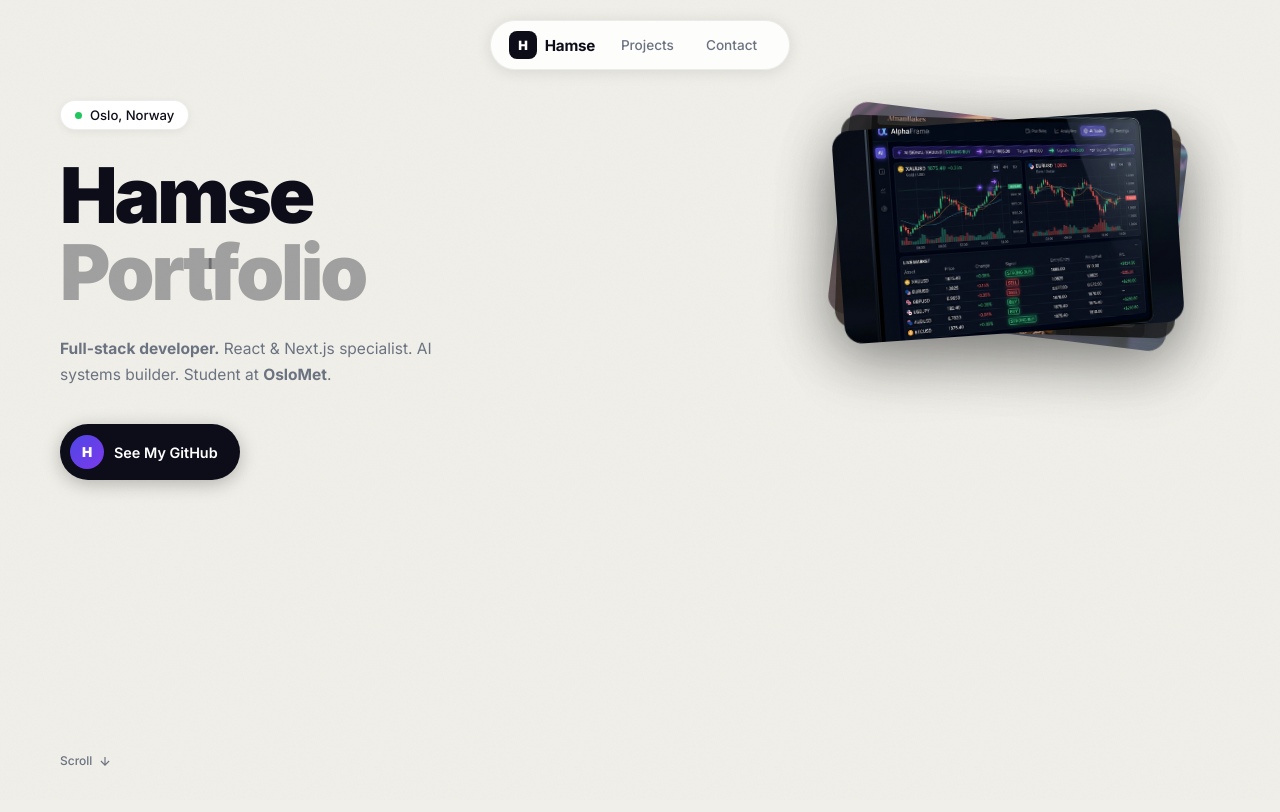
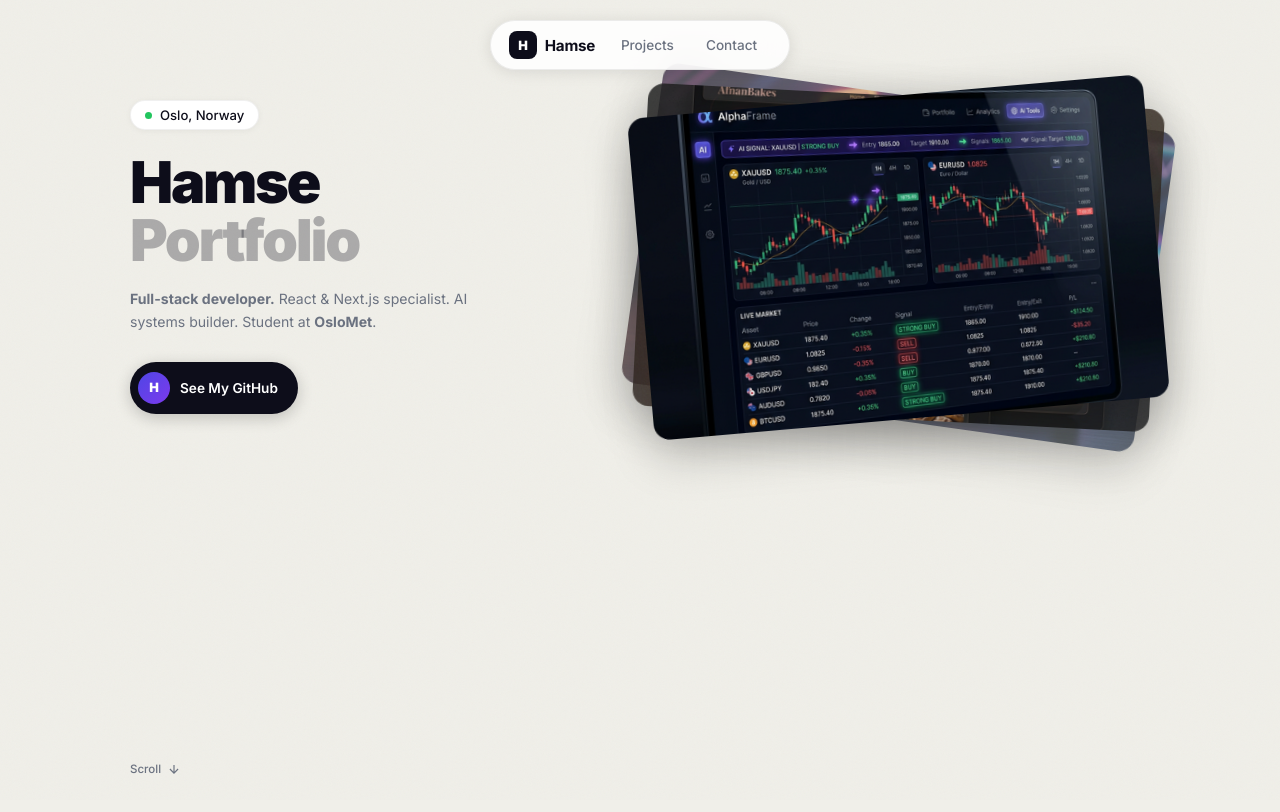
Before and after one commit to xamseslb/Hamse-portfolio, a Next.js app in the folder next-app/: page / in a window 1280 px wide. Shown: the top 812 px of the page. Built offline with nearby package versions, Linux system fonts and the light colour scheme.

Commit message:
fix: match Austin layout - larger cards, full-width grid, correct proportions

```diff
--- a/next-app/src/components/HeroSection.jsx
+++ b/next-app/src/components/HeroSection.jsx
@@ -5,43 +5,27 @@ import { motion, useScroll, useTransform, useSpring } from 'framer-motion';
 import Image from 'next/image';
 import styles from './HeroSection.module.css';
 
-/* ---------------------------------------------------------------
-   PROJECT DATA — these are the ONLY cards on the page.
-   They start stacked in the hero, then physically travel to
-   their grid positions as you scroll.
-   --------------------------------------------------------------- */
 const PROJECTS = [
     { id: 0, src: '/images/alphaframe.png', alt: 'AlphaFrame', tag: 'AI Trading System', title: 'AlphaFrame', cta: 'See Case Study ↗', href: '#' },
     { id: 1, src: '/images/afnanbakes.png', alt: 'AfnanBakes', tag: 'Full Stack Web App', title: 'AfnanBakes', cta: 'See Case Study ↗', href: '#' },
     { id: 2, src: '/images/bouncemaster.png', alt: 'Bounce Master', tag: 'Game Development', title: 'Bounce Master', cta: 'View on GitHub ↗', href: '#' },
 ];
 
-/* ---------------------------------------------------------------
-   ProjectCard — a single card animated by scroll progress.
+function ProjectCard({ project, progress, stackRotate, fromX, fromY, toX, toY, zIdx, stackOpacity }) {
+    const springCfg = { stiffness: 100, damping: 26, mass: 0.7 };
 
-   Phase 1 (0 → 0.55): Card moves from stacked hero position
-   to its target grid position. Rotation goes to 0, scale grows.
+    const rawX = useTransform(progress, [0, 0.5], [fromX, toX]);
+    const rawY = useTransform(progress, [0, 0.5], [fromY, toY]);
+    const rawR = useTransform(progress, [0, 0.5], [stackRotate, 0]);
+    const rawS = useTransform(progress, [0, 0.5], [1, 1]);
+    const rawOp = useTransform(progress, [0, 0.06], [stackOpacity, 1]);
 
-   Phase 2 (0.55 → 1): Card sits in grid position (no movement).
-   --------------------------------------------------------------- */
-function ProjectCard({ project, progress, stackRotate, stackX, stackY, gridX, gridY, gridScale, zIdx, stackOpacity }) {
-    const springCfg = { stiffness: 120, damping: 28, mass: 0.6 };
-
-    /* Position: stacked → grid */
-    const rawX = useTransform(progress, [0, 0.55], [stackX, gridX]);
-    const rawY = useTransform(progress, [0, 0.55], [stackY, gridY]);
-    const rawR = useTransform(progress, [0, 0.55], [stackRotate, 0]);
-    const rawS = useTransform(progress, [0, 0.55], [1, gridScale]);
-    const rawOp = useTransform(progress, [0, 0.08], [stackOpacity, 1]);
-
-    /* Spring for smoothness */
     const x = useSpring(rawX, springCfg);
     const y = useSpring(rawY, springCfg);
     const rotate = useSpring(rawR, springCfg);
     const scale = useSpring(rawS, springCfg);
 
-    /* Card info (tag, title, CTA) fades in as card reaches grid */
-    const infoOpacity = useTransform(progress, [0.4, 0.6], [0, 1]);
+    const infoOpacity = useTransform(progress, [0.35, 0.55], [0, 1]);
 
     return (
         <motion.a
@@ -49,7 +33,6 @@ function ProjectCard({ project, progress, stackRotate, stackX, stackY, gridX, gr
             className={styles.card}
             style={{ x, y, rotate, scale, opacity: rawOp, zIndex: zIdx }}
         >
-            <div className={styles.cardImageWrap}>
             <Image
                 src={project.src}
                 alt={project.alt}
@@ -58,9 +41,6 @@ function ProjectCard({ project, progress, stackRotate, stackX, stackY, gridX, gr
                 style={{ objectFit: 'cover' }}
                 priority
             />
-            </div>
-
-            {/* Overlay + card info */}
             <motion.div className={styles.cardOverlay} style={{ opacity: infoOpacity }}>
                 <span className={styles.cardTag}>{project.tag}</span>
                 <div className={styles.cardBottom}>
@@ -72,15 +52,6 @@ function ProjectCard({ project, progress, stackRotate, stackX, stackY, gridX, gr
     );
 }
 
-/* ---------------------------------------------------------------
-   HeroSection — the complete hero-to-grid scroll experience.
-
-   Container is ~300vh tall. Inside is a sticky viewport that
-   holds:
-   - Hero text (left side, fades out as you scroll)
-   - Project cards (start stacked right, fly to 2×2 grid)
-   - "Latest Projects" heading (fades in at the right time)
-   --------------------------------------------------------------- */
 export default function HeroSection() {
     const containerRef = useRef(null);
 
@@ -89,40 +60,37 @@ export default function HeroSection() {
         offset: ['start start', 'end end'],
     });
 
-    const springCfg = { stiffness: 120, damping: 28, mass: 0.6 };
+    const springCfg = { stiffness: 100, damping: 26, mass: 0.7 };
 
-    /* Hero text fades out */
-    const heroTextOpacity = useTransform(scrollYProgress, [0, 0.25], [1, 0]);
-    const heroTextY = useTransform(scrollYProgress, [0, 0.25], [0, -80]);
-    const heroTextYSpring = useSpring(heroTextY, springCfg);
+    const heroTextOpacity = useTransform(scrollYProgress, [0, 0.2], [1, 0]);
+    const heroTextY = useSpring(useTransform(scrollYProgress, [0, 0.2], [0, -60]), springCfg);
 
-    /* "Latest Projects" heading fades in */
-    const headingOpacity = useTransform(scrollYProgress, [0.45, 0.6], [0, 1]);
-    const headingY = useTransform(scrollYProgress, [0.45, 0.6], [40, 0]);
-    const headingYSpring = useSpring(headingY, springCfg);
+    const headingOpacity = useTransform(scrollYProgress, [0.35, 0.5], [0, 1]);
+    const headingY = useSpring(useTransform(scrollYProgress, [0.35, 0.5], [30, 0]), springCfg);
 
-    /* Scroll hint fades away */
-    const scrollHintOp = useTransform(scrollYProgress, [0, 0.08], [1, 0]);
+    const scrollHintOp = useTransform(scrollYProgress, [0, 0.06], [1, 0]);
+    const viewMoreOp = useTransform(scrollYProgress, [0.55, 0.65], [0, 1]);
 
-    /* "View More Projects" link fades in at end */
-    const viewMoreOp = useTransform(scrollYProgress, [0.65, 0.75], [0, 1]);
+    /*
+      Card positions - calculated from the card anchor point.
+      Cards start at their CSS position (top-right area, stacked).
+      They travel to a 2-column grid layout that fills the viewport.
 
-    /* ---- Card target positions (normalized to the sticky viewport) ----
-       Grid layout: 2 columns, centered.
-       When scrollYProgress reaches ~0.55, cards should be in these positions.
-
-       Values are px offsets from the card's initial stacked position.
-       Tuned for ~1280px wide viewport.
+      Grid target positions (relative to card's starting position):
+        Top-left:     x = -520,  y = 160
+        Top-right:    x = -30,   y = 160
+        Bottom-left:  x = -520,  y = 440
+        Bottom-right: placeholder
     */
 
     return (
         <section ref={containerRef} className={styles.scrollContainer}>
             <div className={styles.stickyViewport}>
 
-                {/* ---- Hero text (fades out) ---- */}
+                {/* Hero text */}
                 <motion.div
                     className={styles.heroText}
-                    style={{ opacity: heroTextOpacity, y: heroTextYSpring }}
+                    style={{ opacity: heroTextOpacity, y: heroTextY }}
                 >
                     <div className={styles.locationBadge}>
                         <span className={styles.dot} />
@@ -147,10 +115,10 @@ export default function HeroSection() {
                     </a>
                 </motion.div>
 
-                {/* ---- "Latest Projects" heading (fades in) ---- */}
+                {/* "Latest Projects" heading */}
                 <motion.div
                     className={styles.gridHeading}
-                    style={{ opacity: headingOpacity, y: headingYSpring }}
+                    style={{ opacity: headingOpacity, y: headingY }}
                 >
                     <h2 className={styles.latestTitle}>Latest Projects</h2>
                     <p className={styles.latestSub}>
@@ -158,52 +126,47 @@ export default function HeroSection() {
                     </p>
                 </motion.div>
 
-                {/* ---- The 3 project cards ---- */}
-
-                {/* Card 0: AlphaFrame — front card → grid top-left */}
+                {/* Card 0: AlphaFrame → grid top-left */}
                 <ProjectCard
                     project={PROJECTS[0]}
                     progress={scrollYProgress}
-                    stackRotate={-4}
-                    stackX={0} stackY={0}
-                    gridX={-310} gridY={180}
-                    gridScale={1.3}
+                    stackRotate={-5}
+                    fromX={0} fromY={0}
+                    toX={-520} toY={160}
                     zIdx={3}
                     stackOpacity={1}
                 />
 
-                {/* Card 1: AfnanBakes — behind-right → grid top-right */}
+                {/* Card 1: AfnanBakes → grid top-right */}
                 <ProjectCard
                     project={PROJECTS[1]}
                     progress={scrollYProgress}
-                    stackRotate={2}
-                    stackX={0} stackY={0}
-                    gridX={130} gridY={180}
-                    gridScale={1.3}
+                    stackRotate={3}
+                    fromX={0} fromY={0}
+                    toX={-30} toY={160}
                     zIdx={2}
                     stackOpacity={0.85}
                 />
 
-                {/* Card 2: BounceM — back card → grid bottom-left */}
+                {/* Card 2: BounceM → grid bottom-left */}
                 <ProjectCard
                     project={PROJECTS[2]}
                     progress={scrollYProgress}
-                    stackRotate={7}
-                    stackX={0} stackY={0}
-                    gridX={-310} gridY={480}
-                    gridScale={1.3}
+                    stackRotate={8}
+                    fromX={0} fromY={0}
+                    toX={-520} toY={440}
                     zIdx={1}
                     stackOpacity={0.65}
                 />
 
-                {/* Placeholder card (appears in grid bottom-right) */}
+                {/* Placeholder → grid bottom-right */}
                 <motion.div
                     className={styles.placeholder}
                     style={{
-                        opacity: useTransform(scrollYProgress, [0.5, 0.65], [0, 1]),
-                        x: useSpring(useTransform(scrollYProgress, [0.45, 0.6], [200, 130]), springCfg),
-                        y: useSpring(useTransform(scrollYProgress, [0.45, 0.6], [300, 480]), springCfg),
-                        scale: useSpring(useTransform(scrollYProgress, [0.45, 0.6], [0.5, 1.3]), springCfg),
+                        opacity: useTransform(scrollYProgress, [0.4, 0.55], [0, 1]),
+                        x: useSpring(useTransform(scrollYProgress, [0.35, 0.5], [100, -30]), springCfg),
+                        y: useSpring(useTransform(scrollYProgress, [0.35, 0.5], [200, 440]), springCfg),
+                        scale: useSpring(useTransform(scrollYProgress, [0.35, 0.5], [0.6, 1]), springCfg),
                     }}
                 >
                     <div className={styles.placeholderInner}>
@@ -212,7 +175,7 @@ export default function HeroSection() {
                     </div>
                 </motion.div>
 
-                {/* View More Projects link */}
+                {/* View More Projects */}
                 <motion.div
                     className={styles.viewMore}
                     style={{ opacity: viewMoreOp }}
--- a/next-app/src/components/HeroSection.module.css
+++ b/next-app/src/components/HeroSection.module.css
@@ -1,33 +1,33 @@
 /* ============================================
-   HeroSection — Single scroll flow
-   Container is 300vh. Sticky viewport holds
-   everything: hero text, cards, grid heading.
+   HeroSection — Austin Serb-matched layout
+   Cards are full-width (46% of viewport each),
+   matching Austin's edge-to-edge grid.
    ============================================ */
 
 .scrollContainer {
     position: relative;
-    height: 300vh;
+    height: 280vh;
 }
 
 .stickyViewport {
     position: sticky;
     top: 0;
     height: 100vh;
-    max-width: 1280px;
+    max-width: 1100px;
     margin: 0 auto;
-    padding: 100px 60px 60px;
+    padding: 80px 40px 40px;
     overflow: visible;
 }
 
-/* ---- Hero text (left side, fades out) ---- */
+/* ---- Hero text (left column, fades out) ---- */
 .heroText {
     position: absolute;
     top: 100px;
-    left: 60px;
+    left: 40px;
+    max-width: 420px;
     display: flex;
     flex-direction: column;
     align-items: flex-start;
-    max-width: 450px;
     z-index: 10;
 }
 
@@ -36,14 +36,14 @@
     align-items: center;
     gap: 8px;
     background: white;
-    border: 1px solid rgba(0, 0, 0, 0.07);
+    border: 1px solid rgba(0, 0, 0, 0.06);
     border-radius: 999px;
     padding: 6px 14px;
     font-size: 0.82rem;
     font-weight: 500;
     color: #0D0D1A;
-    margin-bottom: 28px;
-    box-shadow: 0 2px 8px rgba(0, 0, 0, 0.06);
+    margin-bottom: 24px;
+    box-shadow: 0 1px 6px rgba(0, 0, 0, 0.05);
 }
 
 .dot {
@@ -51,28 +51,27 @@
     height: 7px;
     background: #22c55e;
     border-radius: 50%;
-    flex-shrink: 0;
 }
 
 .heroName {
-    font-size: clamp(3rem, 6vw, 5.5rem);
+    font-size: clamp(2.5rem, 4.5vw, 4.2rem);
     font-weight: 900;
     letter-spacing: -0.04em;
     line-height: 1.0;
     color: #0D0D1A;
-    margin-bottom: 24px;
+    margin-bottom: 18px;
 }
 
 .dim {
-    color: rgba(13, 13, 26, 0.35);
+    color: rgba(13, 13, 26, 0.3);
 }
 
 .bio {
-    font-size: 0.97rem;
+    font-size: 0.88rem;
     color: #6B7280;
-    line-height: 1.7;
-    max-width: 420px;
-    margin-bottom: 36px;
+    line-height: 1.65;
+    max-width: 380px;
+    margin-bottom: 28px;
 }
 
 .githubBtn {
@@ -81,12 +80,12 @@
     gap: 10px;
     background: #0D0D1A;
     color: white;
-    padding: 11px 22px 11px 10px;
+    padding: 10px 20px 10px 8px;
     border-radius: 999px;
-    font-size: 0.9rem;
+    font-size: 0.85rem;
     font-weight: 600;
     transition: transform 0.2s, box-shadow 0.2s;
-    box-shadow: 0 4px 18px rgba(0, 0, 0, 0.25);
+    box-shadow: 0 4px 16px rgba(0, 0, 0, 0.2);
     text-decoration: none;
 }
 
@@ -96,62 +95,64 @@
 }
 
 .githubAvatar {
-    width: 34px;
-    height: 34px;
+    width: 32px;
+    height: 32px;
     background: linear-gradient(135deg, #4F46E5, #7C3AED);
     border-radius: 50%;
     display: flex;
     align-items: center;
     justify-content: center;
     font-weight: 900;
-    font-size: 0.85rem;
+    font-size: 0.8rem;
     color: white;
-    flex-shrink: 0;
 }
 
-/* ---- "Latest Projects" heading (fades in mid-scroll) ---- */
+/* ---- "Latest Projects" heading ---- */
 .gridHeading {
     position: absolute;
-    top: 60px;
-    left: 60px;
+    top: 50px;
+    left: 40px;
     z-index: 5;
 }
 
 .latestTitle {
-    font-size: clamp(2rem, 5vw, 4rem);
+    font-size: clamp(2rem, 4vw, 3.2rem);
     font-weight: 900;
     letter-spacing: -0.04em;
     color: #0D0D1A;
-    margin-bottom: 8px;
+    margin-bottom: 6px;
 }
 
 .latestSub {
-    font-size: 0.92rem;
+    font-size: 0.88rem;
     color: #6B7280;
-    line-height: 1.7;
 }
 
-/* ---- Project cards ---- */
+/* ---- Project cards ----
+   Start position: top-right of sticky viewport.
+   Width matches grid slot (~47% of container).
+   Cards are absolute so they can be transformed freely. */
 .card {
     position: absolute;
-    top: 15%;
-    right: 8%;
-    width: 340px;
+    top: 12%;
+    right: 3%;
+    width: 47%;
     aspect-ratio: 16 / 10;
-    border-radius: 18px;
+    border-radius: 16px;
     overflow: hidden;
-    box-shadow: 0 20px 60px rgba(0, 0, 0, 0.25);
+    box-shadow: 0 16px 48px rgba(0, 0, 0, 0.22);
     cursor: pointer;
     display: block;
     text-decoration: none;
     will-change: transform;
+    transition: box-shadow 0.3s;
 }
 
-.cardImageWrap {
-    position: absolute;
-    inset: 0;
+.card:hover {
+    box-shadow: 0 24px 64px rgba(0, 0, 0, 0.32);
 }
 
+/* Card overlay (tag, title, CTA) */
 .cardOverlay {
     position: absolute;
     inset: 0;
@@ -166,21 +167,20 @@
     content: '';
     position: absolute;
     inset: 0;
-    background: linear-gradient(to bottom, transparent 35%, rgba(0, 0, 0, 0.65) 100%);
-    pointer-events: none;
+    background: linear-gradient(to bottom, transparent 30%, rgba(0, 0, 0, 0.6) 100%);
 }
 
 .cardTag {
     position: relative;
     z-index: 3;
     align-self: flex-start;
-    margin: 14px 14px 0;
+    margin: 12px 12px 0;
     background: rgba(255, 255, 255, 0.12);
     backdrop-filter: blur(12px);
     -webkit-backdrop-filter: blur(12px);
     border: 1px solid rgba(255, 255, 255, 0.15);
     color: white;
-    font-size: 0.7rem;
+    font-size: 0.68rem;
     font-weight: 600;
     letter-spacing: 0.02em;
     padding: 4px 10px;
@@ -190,23 +190,23 @@
 .cardBottom {
     position: relative;
     z-index: 3;
-    padding: 14px 18px;
+    padding: 12px 16px;
     display: flex;
     align-items: flex-end;
     justify-content: space-between;
 }
 
 .cardTitle {
-    font-size: 1rem;
+    font-size: 0.95rem;
     font-weight: 700;
     color: white;
-    letter-spacing: -0.02em;
+    letter-spacing: -0.01em;
 }
 
 .cardCta {
-    font-size: 0.72rem;
+    font-size: 0.68rem;
     font-weight: 600;
-    color: rgba(255, 255, 255, 0.7);
+    color: rgba(255, 255, 255, 0.65);
     white-space: nowrap;
 }
 
@@ -214,20 +214,16 @@
     color: white;
 }
 
-.card:hover {
-    box-shadow: 0 28px 72px rgba(0, 0, 0, 0.35);
-}
-
 /* ---- Placeholder card ---- */
 .placeholder {
     position: absolute;
-    top: 15%;
-    right: 8%;
-    width: 340px;
+    top: 12%;
+    right: 3%;
+    width: 47%;
     aspect-ratio: 16 / 10;
-    border-radius: 18px;
+    border-radius: 16px;
     background: #F8F7F4;
-    border: 2px dashed rgba(0, 0, 0, 0.12);
+    border: 2px dashed rgba(0, 0, 0, 0.1);
     display: flex;
     align-items: center;
     justify-content: center;
@@ -241,11 +237,11 @@
 .placeholderIcon {
     font-size: 1.8rem;
     margin-bottom: 8px;
-    opacity: 0.3;
+    opacity: 0.25;
 }
 
 .placeholderLabel {
-    font-size: 0.78rem;
+    font-size: 0.75rem;
     font-weight: 600;
     color: #6B7280;
     letter-spacing: 0.05em;
@@ -255,7 +251,7 @@
 /* ---- View More Projects ---- */
 .viewMore {
     position: absolute;
-    bottom: 40px;
+    bottom: 30px;
     left: 0;
     right: 0;
     text-align: center;
@@ -263,26 +259,25 @@
 }
 
 .viewMore a {
-    font-size: 1rem;
+    font-size: 0.95rem;
     font-weight: 600;
     color: #0D0D1A;
     text-decoration: none;
-    transition: color 0.2s;
 }
 
 .viewMore a:hover {
     color: #4F46E5;
 }
 
-/* ---- Scroll hint ---- */
+/* Scroll hint */
 .scrollHint {
     position: absolute;
-    bottom: 32px;
-    left: 60px;
+    bottom: 24px;
+    left: 40px;
     display: flex;
     align-items: center;
     gap: 6px;
-    font-size: 0.75rem;
+    font-size: 0.72rem;
     font-weight: 500;
     color: #6B7280;
     z-index: 5;
@@ -296,7 +291,7 @@
 
     .stickyViewport {
         position: relative;
-        padding: 120px 28px 60px;
+        padding: 110px 20px 60px;
         text-align: center;
     }
 
@@ -322,7 +317,7 @@
     }
 
     .heroName {
-        font-size: 3rem;
+        font-size: 2.5rem;
     }
 
     .scrollHint {
@@ -332,6 +327,6 @@
     .viewMore {
         position: relative;
         bottom: auto;
-        margin-top: 30px;
+        margin-top: 20px;
     }
 }
```
Lines whose indentation alone changed are shown as unchanged.
